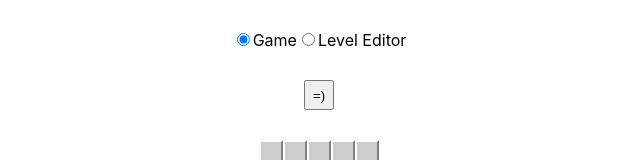
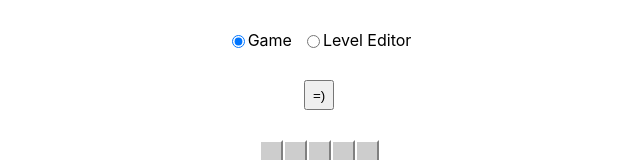
Before and after one commit to Raljuk/demo-app, a React (Create React App) app: page / in a window 1280 px wide. Shown: the top 160 px of the page, without its empty margins (321-961 px from the left). Built offline with nearby package versions, Linux system fonts and the light colour scheme.

Commit message:
refactoirng

```diff
--- a/src/components/Toolbar/css/styles.module.css
+++ b/src/components/Toolbar/css/styles.module.css
@@ -4,13 +4,13 @@
   display: flex;
   justify-content: center;
 
-  /*& > div:first-of-type {*/
-  /*  margin-right: 10px;*/
-  /*}*/
+  & > div:first-of-type {
+    margin-right: 10px;
+  }
 
-  /*label {*/
-  /*  align-items: center;*/
-  /*  display: flex;*/
-  /*  justify-content: center;*/
-  /*}*/
+  label {
+    align-items: center;
+    display: flex;
+    justify-content: center;
+  }
 }
```
